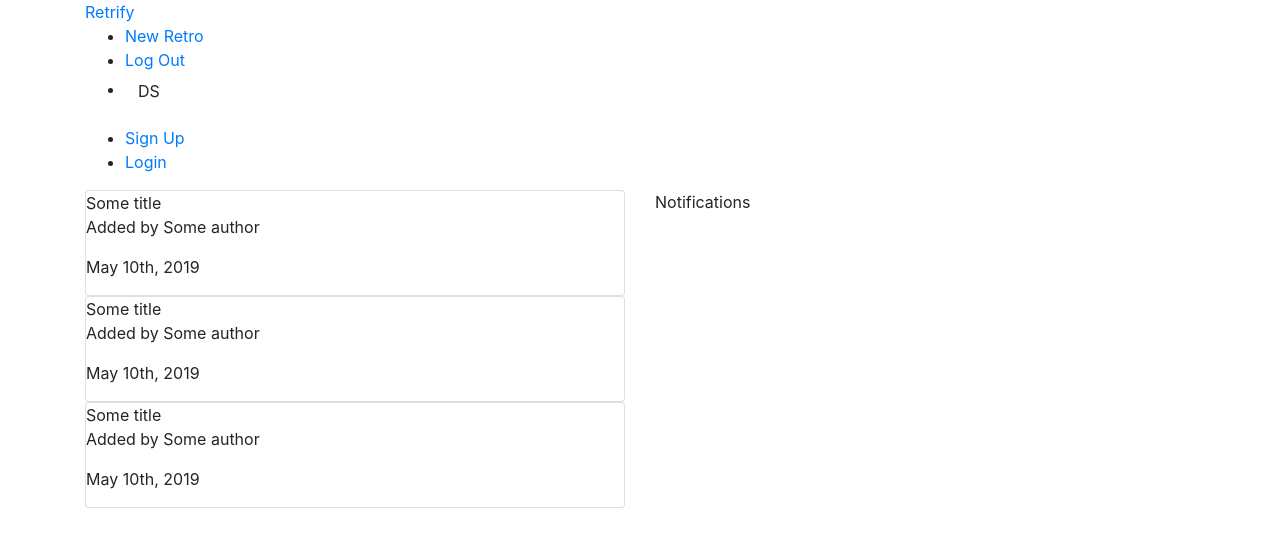
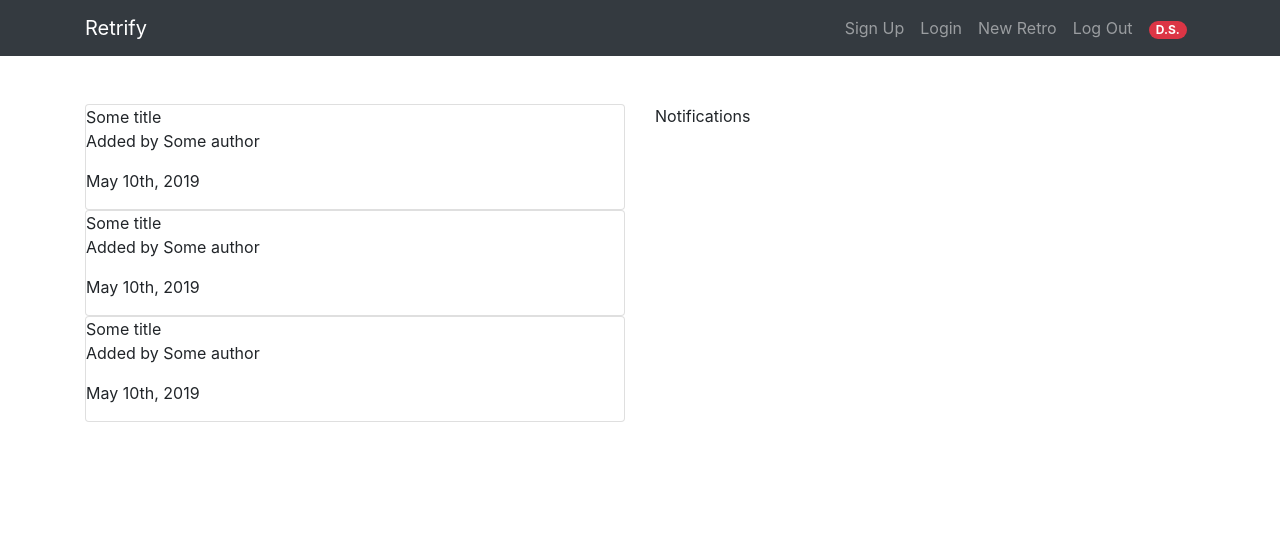
Before and after one commit to DanielStoica85/retrify, a React (Create React App) app: page / in a window 1280 px wide. Shown: the top 544 px of the page. Built offline with nearby package versions, Linux system fonts and the light colour scheme.

Commit message:
Migrate navigation to Bootstrap.

```diff
--- a/src/App.js
+++ b/src/App.js
@@ -1,19 +1,18 @@
 import React from 'react';
 import { BrowserRouter, Switch, Route } from 'react-router-dom';
 
-import Navbar from './components/layout/Navbar';
+import Navigation from './components/layout/Navigation';
 import Dashboard from './components/dashboard/Dashboard';
 import Login from './components/auth/Login';
 import Register from './components/auth/Register';
 import RetroDetails from './components/retros/RetroDetails';
 import AddRetro from './components/retros/AddRetro';
 
-
 function App() {
     return (
         <BrowserRouter>
             <div className="App">
-                <Navbar />
+                <Navigation />
                 <Switch>
                     <Route exact path="/" component={Dashboard} />
                     <Route path="/login" component={Login} />
--- a/src/components/layout/Navbar.js
+++ /dev/null
@@ -1,19 +0,0 @@
-import React from 'react';
-import { Link } from 'react-router-dom';
-
-import SignedInLinks from './SignedInLinks';
-import SignedOutLinks from './SignedOutLinks';
-
-const Navbar = () => (
-    <nav className="nav-wrapper grey darken-3">
-        <div className="container">
-            <Link to="/" className="brand-logo">
-                Retrify
-            </Link>
-            <SignedInLinks />
-            <SignedOutLinks />
-        </div>
-    </nav>
-);
-
-export default Navbar;
--- /dev/null
+++ b/src/components/layout/Navigation.js
@@ -0,0 +1,45 @@
+import React, { Component } from 'react';
+import {
+    Collapse,
+    Navbar,
+    NavbarToggler,
+    NavbarBrand,
+    Nav,
+    Container
+} from 'reactstrap';
+
+import SignedInLinks from './SignedInLinks';
+import SignedOutLinks from './SignedOutLinks';
+
+class Navigation extends Component {
+    state = {
+        isOpen: false
+    };
+
+    toggle = () => {
+        this.setState({
+            isOpen: !this.state.isOpen
+        });
+    };
+
+    render() {
+        return (
+            <div>
+                <Navbar color="dark" dark expand="sm" className="mb-5">
+                    <Container>
+                        <NavbarBrand href="/">Retrify</NavbarBrand>
+                        <NavbarToggler onClick={this.toggle} />
+                        <Collapse isOpen={this.state.isOpen} navbar>
+                            <Nav className="ml-auto" navbar>
+                                <SignedOutLinks />
+                                <SignedInLinks />
+                            </Nav>
+                        </Collapse>
+                    </Container>
+                </Navbar>
+            </div>
+        );
+    }
+}
+
+export default Navigation;
--- a/src/components/layout/SignedInLinks.js
+++ b/src/components/layout/SignedInLinks.js
@@ -1,20 +1,22 @@
 import React from 'react';
-import { NavLink } from 'react-router-dom';
+import { NavLink, NavItem, Badge } from 'reactstrap';
 
 const SignedInLinks = () => (
-    <ul className="right">
-        <li>
-            <NavLink to="/">New Retro</NavLink>
-        </li>
-        <li>
-            <NavLink to="/">Log Out</NavLink>
-        </li>
-        <li>
-            <NavLink to="/" className="btn btn-floating pink lighten-1">
-                DS
+    <React.Fragment>
+        <NavItem>
+            <NavLink href="/retro">New Retro</NavLink>
+        </NavItem>
+        <NavItem>
+            <NavLink href="/">Log Out</NavLink>
+        </NavItem>
+        <NavItem>
+            <NavLink href="/">
+                <Badge color="danger" pill>
+                    D.S.
+                </Badge>
             </NavLink>
-        </li>
-    </ul>
+        </NavItem>
+    </React.Fragment>
 );
 
 export default SignedInLinks;
--- a/src/components/layout/SignedOutLinks.js
+++ b/src/components/layout/SignedOutLinks.js
@@ -1,15 +1,15 @@
 import React from 'react';
-import { NavLink } from 'react-router-dom';
+import { NavLink, NavItem } from 'reactstrap';
 
 const SignedOutLinks = () => (
-    <ul className="right">
-        <li>
-            <NavLink to="/">Sign Up</NavLink>
-        </li>
-        <li>
-            <NavLink to="/">Login</NavLink>
-        </li>
-    </ul>
+    <React.Fragment>
+        <NavItem>
+            <NavLink href="/register">Sign Up</NavLink>
+        </NavItem>
+        <NavItem>
+            <NavLink href="/login">Login</NavLink>
+        </NavItem>
+    </React.Fragment>
 );
 
 export default SignedOutLinks;
```
